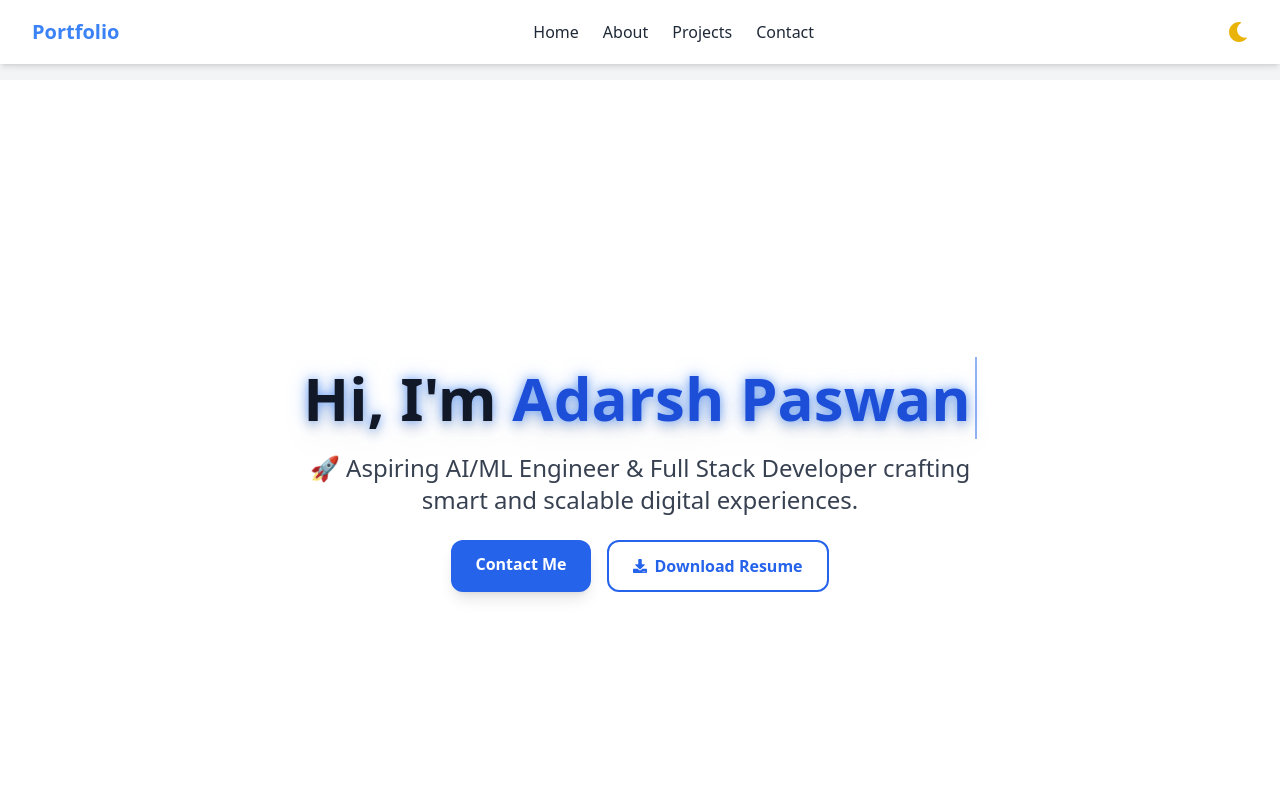
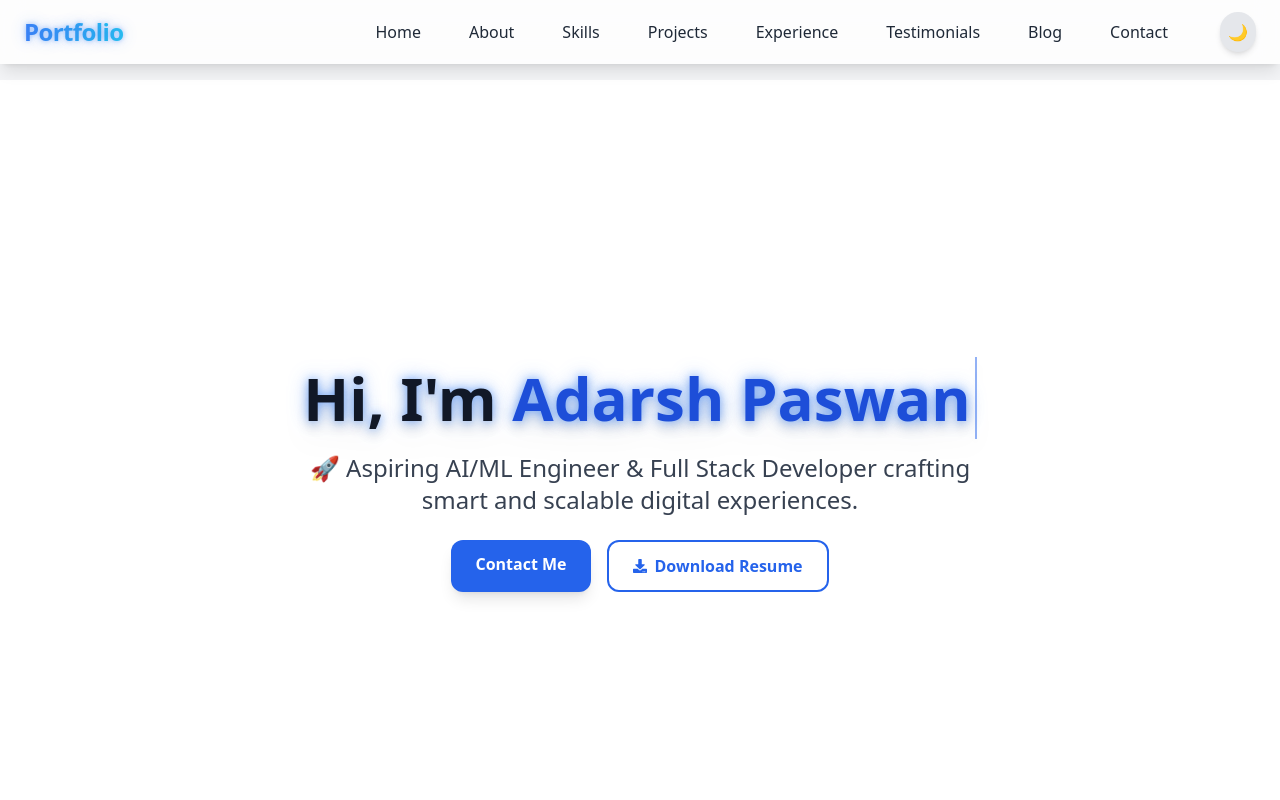
Before and after one commit to Adarsh130/Portfolio, a React (Vite) app: page / in a window 1280 px wide. Shown: the top 800 px of the page. Built offline with nearby package versions, Linux system fonts and the light colour scheme.

Commit message:
Update Navbar.jsx

```diff
--- a/src/components/Navbar.jsx
+++ b/src/components/Navbar.jsx
@@ -1,68 +1,114 @@
-import React, { useState } from 'react';
-import { FaSun, FaMoon, FaBars, FaTimes } from 'react-icons/fa';
+import React, { useState, useEffect } from 'react';
+import { motion } from 'framer-motion';
 
 const Navbar = () => {
   const [darkMode, setDarkMode] = useState(false);
-  const [isOpen, setIsOpen] = useState(false);
+  const [menuOpen, setMenuOpen] = useState(false);
 
-  const toggleDarkMode = () => {
-    setDarkMode(!darkMode);
-    document.documentElement.classList.toggle('dark');
-  };
+  useEffect(() => {
+    const root = document.documentElement;
+    darkMode ? root.classList.add('dark') : root.classList.remove('dark');
+  }, [darkMode]);
 
-  const toggleMenu = () => {
-    setIsOpen(!isOpen);
+  const navItems = [
+    'home',
+    'about',
+    'skills',
+    'projects',
+    'experience',
+    'testimonials',
+    'blog',
+    'contact',
+  ];
+
+  const handleNavClick = () => {
+    setMenuOpen(false);
   };
 
   return (
-    <nav className="fixed top-0 left-0 w-full z-50 bg-white dark:bg-gray-900 shadow-md">
-      <div className="max-w-7xl mx-auto px-4 sm:px-6 lg:px-8 h-16 flex justify-between items-center">
+    <motion.nav
+      initial={{ y: -80, opacity: 0 }}
+      animate={{ y: 0, opacity: 1 }}
+      transition={{ duration: 0.6, ease: 'easeOut' }}
+      className="fixed w-full top-0 left-0 bg-white dark:bg-zinc-900 bg-opacity-80 dark:bg-opacity-90 backdrop-blur-md shadow-lg z-50 transition-all duration-500"
+    >
+      <div className="max-w-7xl mx-auto px-6 py-3 flex justify-between items-center">
         {/* Logo */}
-        <h1 className="text-xl font-bold text-blue-500">Portfolio</h1>
+        <h1 className="font-extrabold text-2xl text-blue-600 dark:text-blue-400 tracking-tight glow">
+          <span className="text-transparent bg-clip-text bg-gradient-to-r from-blue-500 to-cyan-400">
+            Portfolio
+          </span>
+        </h1>
 
-        {/* Desktop Menu */}
-        <ul className="hidden md:flex space-x-6 text-gray-800 dark:text-white font-medium">
-          <li><a href="#home" className="hover:text-blue-500">Home</a></li>
-          <li><a href="#about" className="hover:text-blue-500">About</a></li>
-          <li><a href="#projects" className="hover:text-blue-500">Projects</a></li>
-          <li><a href="#contact" className="hover:text-blue-500">Contact</a></li>
+        {/* Desktop Nav */}
+        <ul className="hidden md:flex gap-6 items-center">
+          {navItems.map((item) => (
+            <li key={item} className="group relative">
+              <a
+                href={`#${item}`}
+                className="capitalize px-3 py-1 rounded-md text-gray-800 dark:text-gray-200 transition duration-300"
+              >
+                {item}
+                <span className="absolute left-0 bottom-0 w-0 h-0.5 bg-gradient-to-r from-blue-500 to-cyan-400 group-hover:w-full transition-all duration-300 rounded"></span>
+              </a>
+            </li>
+          ))}
+          <li>
+            <button
+              onClick={() => setDarkMode(!darkMode)}
+              className="ml-4 p-2 rounded-full bg-gray-200 dark:bg-zinc-700 hover:bg-blue-100 dark:hover:bg-zinc-600 text-gray-900 dark:text-gray-100 shadow-md transition"
+              aria-label="Toggle dark mode"
+            >
+              {darkMode ? '☀️' : '🌙'}
+            </button>
+          </li>
         </ul>
 
-        {/* Desktop Dark Mode */}
-        <button
-          onClick={toggleDarkMode}
-          className="hidden md:block text-yellow-500 dark:text-white text-xl"
-        >
-          {darkMode ? <FaSun /> : <FaMoon />}
-        </button>
+        {/* Mobile Icons */}
+        <div className="flex items-center md:hidden gap-2">
+          <button
+            onClick={() => setDarkMode(!darkMode)}
+            className="p-2 rounded-full bg-gray-200 dark:bg-zinc-700 hover:bg-blue-100 dark:hover:bg-zinc-600 text-gray-900 dark:text-gray-100 shadow-md transition"
+            aria-label="Toggle dark mode"
+          >
+            {darkMode ? '☀️' : '🌙'}
+          </button>
 
-        {/* Mobile Icons */}
-        <div className="md:hidden flex items-center gap-3">
           <button
-            onClick={toggleDarkMode}
-            className="text-yellow-500 dark:text-white text-xl"
+            onClick={() => setMenuOpen(!menuOpen)}
+            className="p-2 text-2xl text-gray-700 dark:text-white focus:outline-none"
+            aria-label="Toggle menu"
           >
-            {darkMode ? <FaSun /> : <FaMoon />}
-          </button>
-          <button
-            onClick={toggleMenu}
-            className="text-gray-700 dark:text-white text-2xl focus:outline-none"
-          >
-            {isOpen ? <FaTimes /> : <FaBars />}
+            {menuOpen ? '✖' : '☰'}
           </button>
         </div>
       </div>
 
-      {/* Mobile Menu */}
-      {isOpen && (
-        <ul className="md:hidden bg-white dark:bg-gray-800 px-4 py-4 space-y-4 text-gray-800 dark:text-white font-medium">
-          <li><a href="#home" className="block" onClick={toggleMenu}>Home</a></li>
-          <li><a href="#about" className="block" onClick={toggleMenu}>About</a></li>
-          <li><a href="#projects" className="block" onClick={toggleMenu}>Projects</a></li>
-          <li><a href="#contact" className="block" onClick={toggleMenu}>Contact</a></li>
-        </ul>
+      {/* Mobile Nav Menu */}
+      {menuOpen && (
+        <div className="md:hidden bg-white dark:bg-zinc-900 px-6 py-4 space-y-4 transition-all duration-300">
+          {navItems.map((item) => (
+            <a
+              key={item}
+              href={`#${item}`}
+              onClick={handleNavClick}
+              className="block capitalize text-gray-800 dark:text-gray-200 py-2 border-b border-gray-200 dark:border-zinc-700"
+            >
+              {item}
+            </a>
+          ))}
+        </div>
       )}
-    </nav>
+
+      {/* Glow effect */}
+      <style>
+        {`
+          .glow {
+            text-shadow: 0 0 5px rgba(59,130,246,0.5), 0 0 15px rgba(59,130,246,0.3);
+          }
+        `}
+      </style>
+    </motion.nav>
   );
 };
 
```
